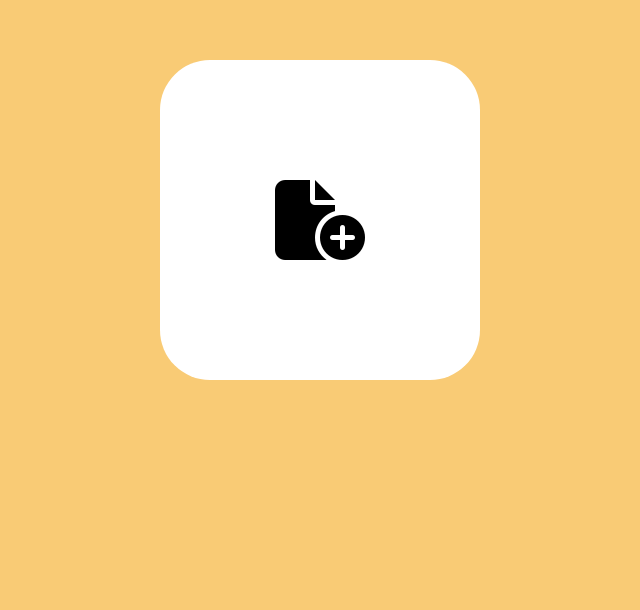
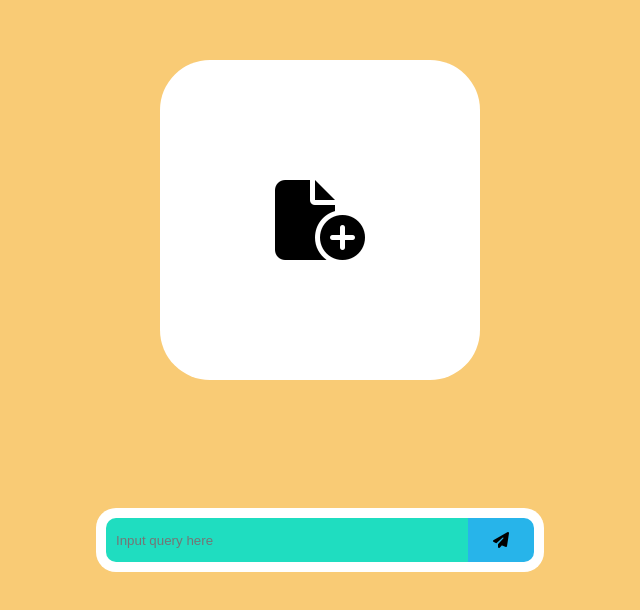
Before and after one commit to dauduchieu/dae, a plain HTML site: page index.html in a window 1280 px wide. Shown: the part 180-790 px from the top of the page, without its empty margins (0-640 px from the left). Drawn offline with Linux system fonts and the light colour scheme.

Commit message:
add input query field

```diff
--- a/index.html
+++ b/index.html
@@ -42,6 +42,12 @@
                     </div>
                 </div>
             </div>
+            <div class="input-query">
+                <input type="text" id="inp-query" placeholder="Input query here">
+                <div class="btn-submit-query">
+                    <i class="fa-solid fa-paper-plane"></i>
+                </div>
+            </div>
         </div>
         <div class="report"></div>
     </div>
--- a/style.css
+++ b/style.css
@@ -78,6 +78,48 @@ body {
     z-index: 0;
     opacity: 0;
     /* animation: show-loading 1s linear .5s 1 forwards; */
+}
+
+.interact .input-query {
+    position: absolute;
+    bottom: 10%;
+    left: 50%;
+    width: 70%;
+    aspect-ratio: 7/1;
+    background-color: #fff;
+    transform: translate(-50%, 50%);
+    border-radius: 20px;
+    display: flex;
+    box-sizing: border-box;
+    padding: 10px;
+}
+
+.interact .input-query input {
+    background-color: #1fddc0;
+    border-radius: 10px 0 0 10px;
+    outline: none;
+    border: none;
+    flex: 1;
+    padding: 5px 10px;
+}
+
+.interact .input-query .btn-submit-query {
+    background-color: #27b4ea;
+    height: 100%;
+    aspect-ratio: 3/2;
+    border-radius: 0 10px 10px 0;
+    display: flex;
+    justify-content: center;
+    align-items: center;
+    cursor: pointer;
+}
+
+.interact .input-query .btn-submit-query i {
+    transition: color .2s;
+}
+
+.interact .input-query .btn-submit-query:hover i {
+    color: #fff;
 }
 
 @keyframes input-file-on-input {
```
